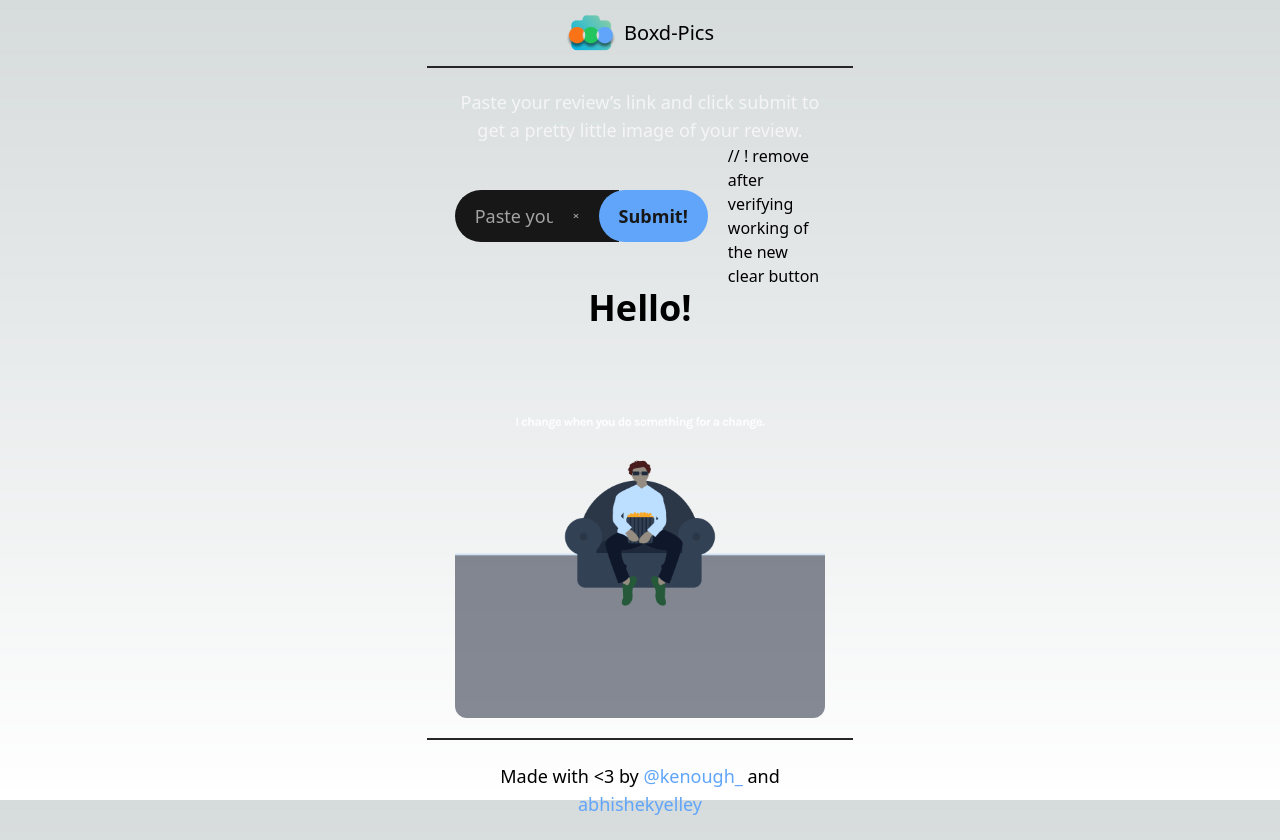
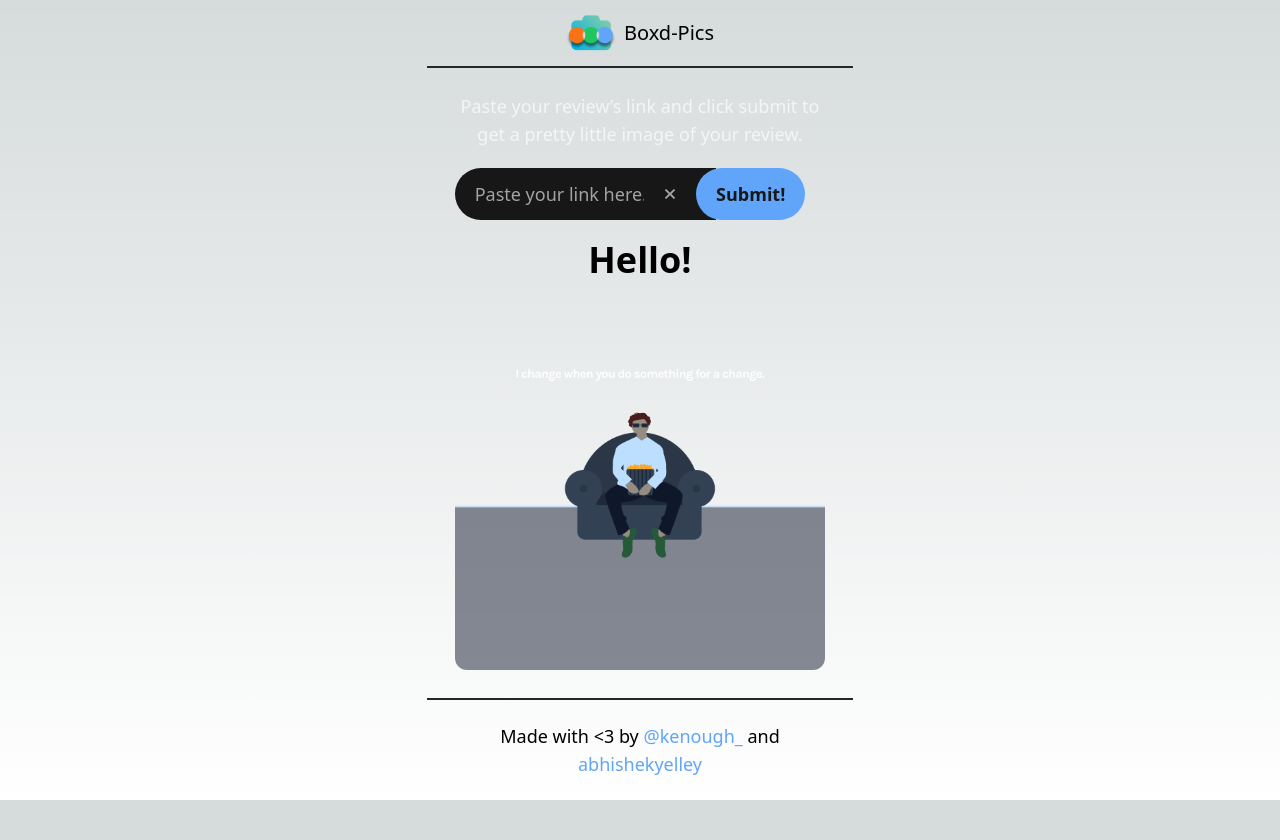
Before and after one commit to linuxdotexe/boxdp, a Next.js app: page / in a window 1280 px wide. After the commit the page ends 800 px from the top, so only its background shows below. Built offline with nearby package versions, Linux system fonts and the light colour scheme.

Commit message:
fix: comment syntax

```diff
--- a/src/components/SearchBox.tsx
+++ b/src/components/SearchBox.tsx
@@ -100,7 +100,7 @@ export default function SearchBox({ isFetching }: SearchBoxProps) {
         disabled={isFetching}>
         Submit!
       </button>
-      // ! remove after verifying working of the new clear button
+      {/* ! remove after verifying working of the new clear button */}
       {/* {submitted ? (
         <button
           className="bg-red-400 text-neutral-900 font-bold px-5 h-[49.5px]
```
